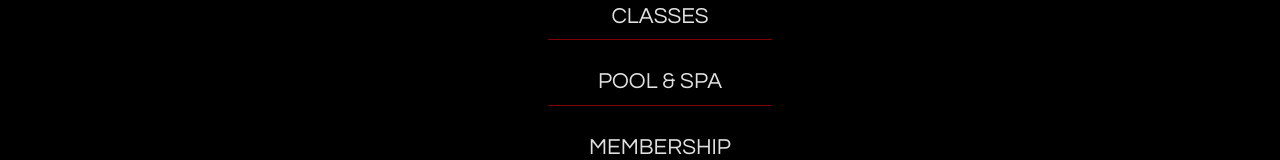
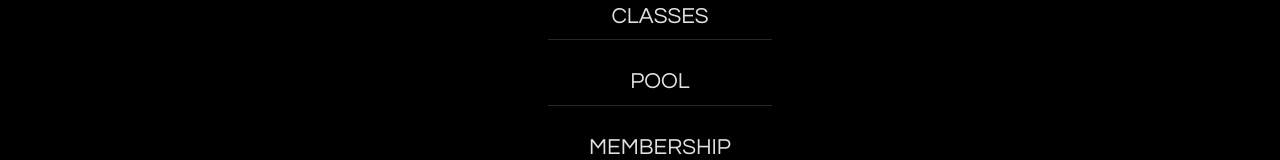
Before and after one commit to MirelaPilko/Techno-Gym, a plain HTML site: page index.html in a window 1280 px wide. Shown: the part 167-327 px from the top of the page. Drawn offline with Linux system fonts and the light colour scheme.

Commit message:
Update index.html

```diff
--- a/index.html
+++ b/index.html
@@ -327,7 +327,7 @@
 						<a href="index.html" target="_blank">HOME</a> <hr>
 						<a href="weights.html" target="_blank">TECHNOgym&reg;</a> <hr>
 						<a href="classes.html" target="_blank">CLASSES</a> <hr>
-						<a href="pool.html" target="_blank">POOL &amp; SPA</a> <hr>
+						<a href="pool.html" target="_blank">POOL</a> <hr>
 						<a href="membership.html" target="_blank">MEMBERSHIP</a> <hr>
 					</div>
 
```
